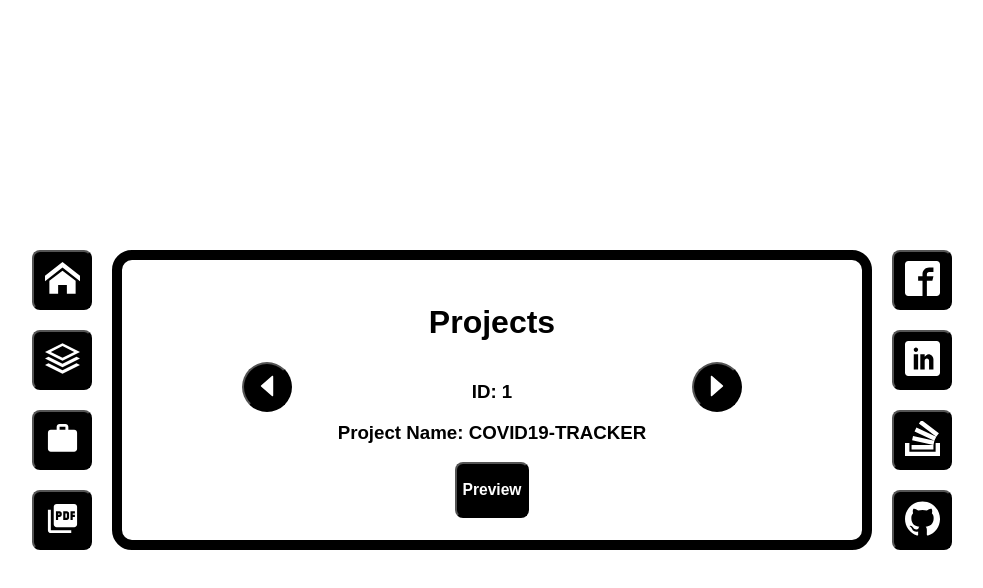
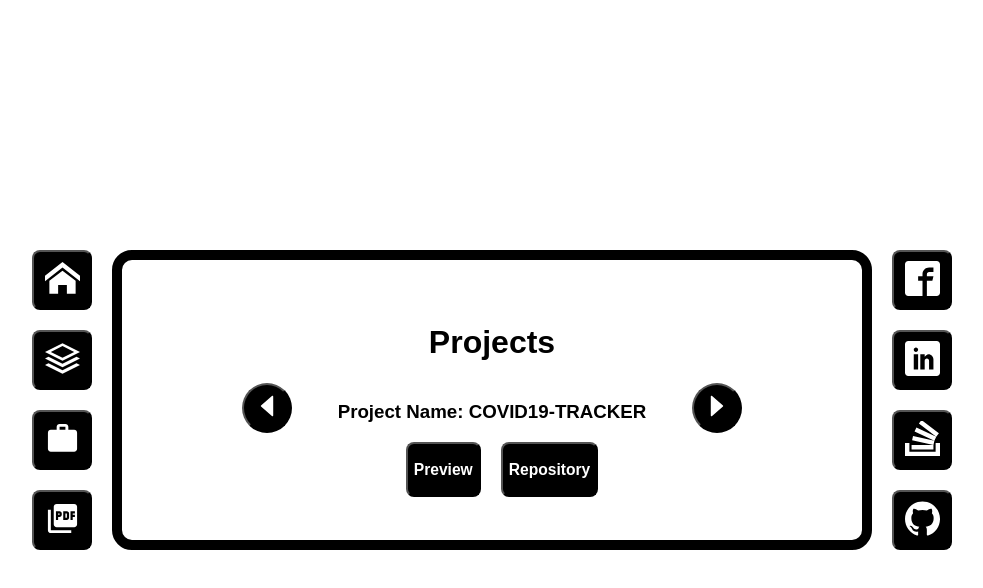
Before and after one commit to EhsanShakil/EhsanShakil.github.io, a React (Create React App) app: page / in a window 1280 px wide. Both pictures are taken after a click on the button 210 px from the left and 440 px from the top of the page. Shown: the top 588 px of the page, without its empty margins (148-1131 px from the left). Built offline with nearby package versions, Linux system fonts and the light colour scheme.

Commit message:
Updating

```diff
--- a/src/App.css
+++ b/src/App.css
@@ -6,6 +6,7 @@ body {
   align-items: center;
   width: 100vw;
   height: 100vh;
+  flex-wrap: wrap;
 }
 .icon {
   margin: 10px;
@@ -87,14 +88,12 @@ a:hover {
 }
 .projectDetails {
   width: 400px;
-  justify-content: flex-start;
-  align-self: flex-start;
-  align-items: flex-start;
 }
 .projectButton {
   background-color: black;
   border-radius: 8px;
   outline: none;
+  margin-left: 20px;
 }
 .projectButton > a {
   text-decoration: none;
--- a/src/components/Projects.js
+++ b/src/components/Projects.js
@@ -7,11 +7,13 @@ const Projects = () => {
       id: 1,
       project_name: "COVID19-TRACKER",
       url: "http://covid_19_tracker.surge.sh/",
+      repo_url: "https://www.github.com/ehsanshakil",
     },
     {
       id: 2,
       project_name: "QUIZ-APP",
       url: "https://quiz-app-project.netlify.app/",
+      repo_url: "https://www.github.com/ehsanshakil",
     },
   ]);
   let [number, setNumber] = useState(1);
@@ -27,7 +29,6 @@ const Projects = () => {
               .filter((project) => project.id === number)
               .map((project, index) => (
                 <div key={index} className="projectDetails">
-                  <h3>ID: {project.id}</h3>
                   <h3>Project Name: {project.project_name}</h3>
                   <button className="projectButton">
                     <a
@@ -37,6 +38,16 @@ const Projects = () => {
                       rel="noreferrer"
                     >
                       <h3>Preview</h3>
+                    </a>
+                  </button>
+                  <button className="projectButton">
+                    <a
+                      href={project.repo_url}
+                      alt="Repo URL"
+                      target="_blank"
+                      rel="noreferrer"
+                    >
+                      <h3>Repository</h3>
                     </a>
                   </button>
                 </div>
```
